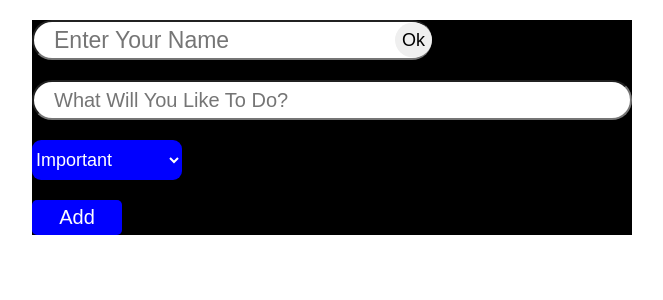
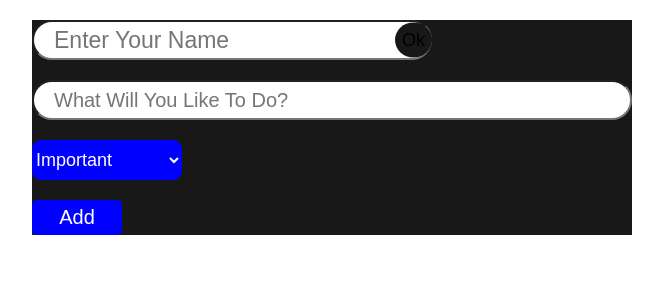
Before and after one commit to ene-mona/vue-todoApp, a Vue app: page / in a window 1280 px wide. Shown: the top 300 px of the page, without its empty margins (308-971 px from the left). Built offline with nearby package versions, Linux system fonts and the light colour scheme.

Commit message:
added position sticky to wrapper

```diff
--- a/src/App.vue
+++ b/src/App.vue
@@ -228,7 +228,7 @@ const addTodo = () => {
   position: sticky !important;
   top: 0;
   z-index: 100;
-  background-color: black;
+  background-color: #181818;
 }
 .name {
   width: 400px;
@@ -264,6 +264,7 @@ const addTodo = () => {
   cursor: pointer;
   font-size: 18px;
   border-radius: 50%;
+  background-color: #181818;
 }
 .enterTodo {
   display: flex;
```
